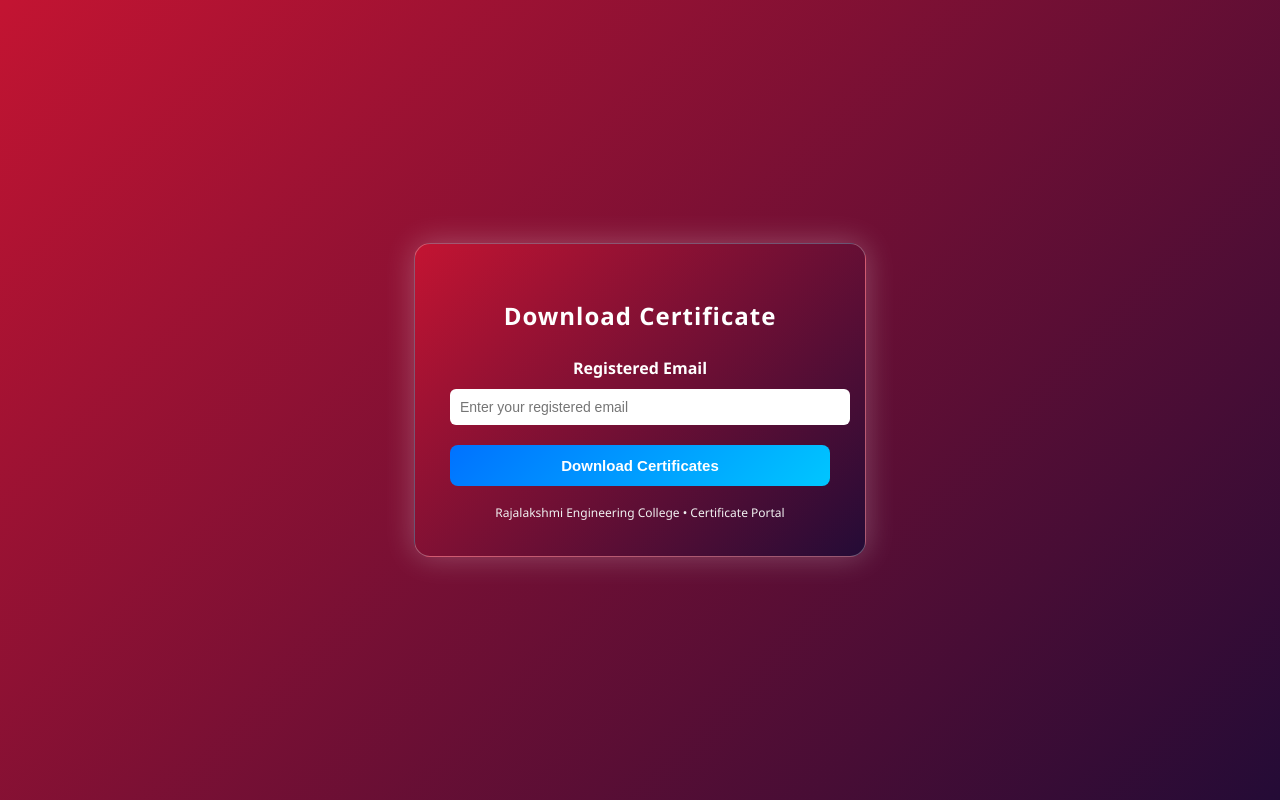
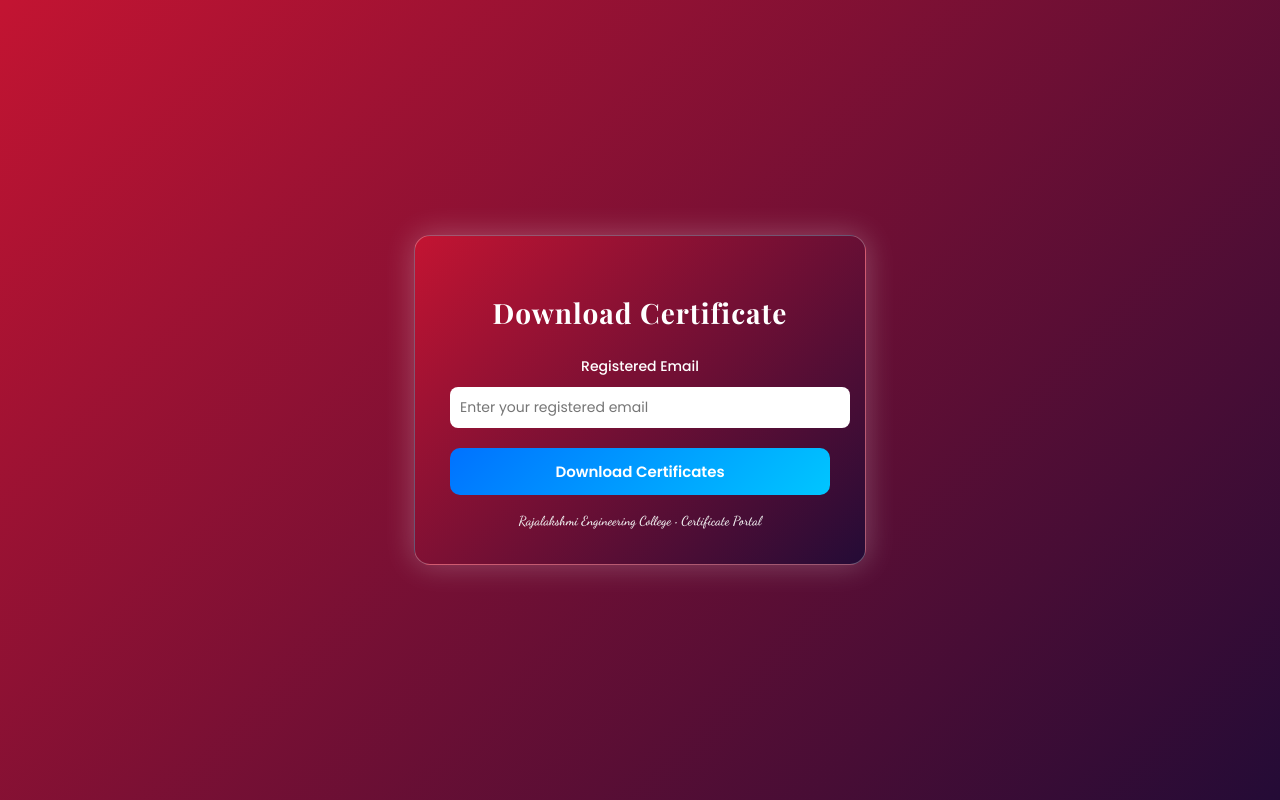
Before and after one commit to VickxR/Internship, a Flask app: page /certificate in a window 1280 px wide. Run offline with Flask 3, Linux system fonts and the light colour scheme.

Commit message:
Some the codes in the respective all documents is modified

```diff
--- a/Project/app.py
+++ b/Project/app.py
@@ -143,7 +143,7 @@ def certificate():
 
         pdf.setFont("Times-Roman", 14)
         pdf.drawCentredString(width/2, height-480,
-            f"conducted by {college}")
+            f"Conducted by {college}")
 
         # Footer
         pdf.setFont("Times-Roman", 12)
--- a/Project/templates/certificate.html
+++ b/Project/templates/certificate.html
@@ -3,6 +3,9 @@
 <head>
     <meta charset="UTF-8">
     <title>Download Certificate</title>
+
+    <!-- SAME GOOGLE FONTS AS register.html -->
+    <link href="https://fonts.googleapis.com/css2?family=Poppins:wght@300;400;500;600&family=Playfair+Display:wght@600;700&family=Dancing+Script:wght@600&display=swap" rel="stylesheet">
 
     <style>
         body {
@@ -12,7 +15,7 @@
             justify-content: center;
             align-items: center;
             background: linear-gradient(135deg, #c31432, #240b36);
-            font-family: "Segoe UI", Tahoma, Geneva, Verdana, sans-serif;
+            font-family: 'Poppins', sans-serif;
         }
 
         .container {
@@ -41,22 +44,26 @@
             color: #ffffff;
             margin-bottom: 25px;
             letter-spacing: 1px;
+            font-family: 'Playfair Display', serif;
+            font-size: 28px;
         }
 
         label {
             color: #ffffff;
-            font-weight: 600;
+            font-weight: 500;
             display: block;
             margin-bottom: 10px;
+            font-size: 14px;
         }
 
         input {
             width: 100%;
             padding: 10px;
-            border-radius: 6px;
+            border-radius: 8px;
             border: none;
             font-size: 14px;
             margin-bottom: 20px;
+            font-family: 'Poppins', sans-serif;
         }
 
         input:focus {
@@ -68,13 +75,14 @@
             width: 100%;
             padding: 12px;
             font-size: 15px;
-            font-weight: bold;
-            border-radius: 8px;
+            font-weight: 600;
+            border-radius: 10px;
             cursor: pointer;
             border: none;
             background: linear-gradient(135deg, #0072ff, #00c6ff);
             color: white;
             transition: transform 0.2s, box-shadow 0.2s;
+            font-family: 'Poppins', sans-serif;
         }
 
         button:hover {
@@ -84,8 +92,9 @@
 
         .footer-text {
             margin-top: 18px;
-            font-size: 12px;
+            font-size: 13px;
             color: #f1f1f1;
+            font-family: 'Dancing Script', cursive;
         }
     </style>
 </head>
```
